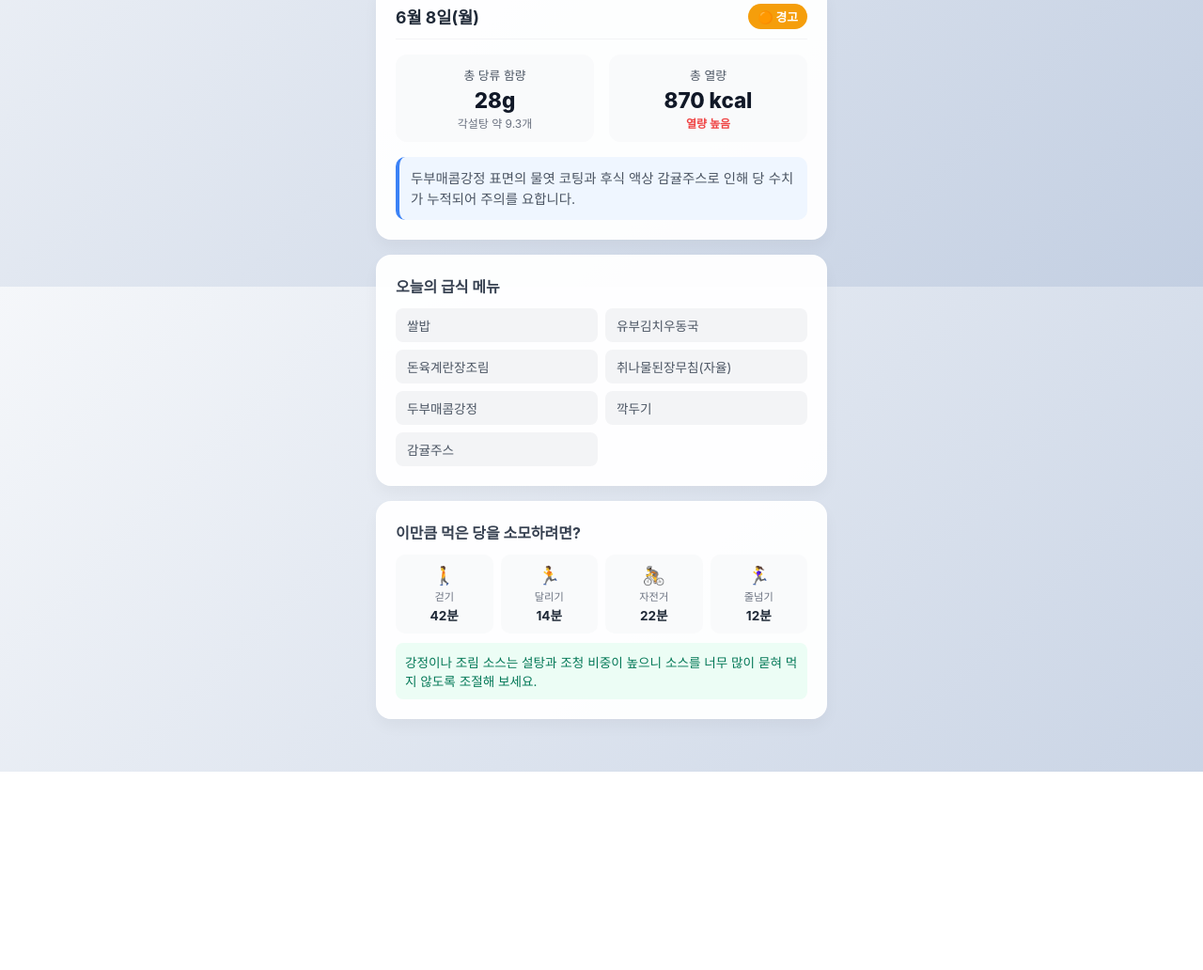
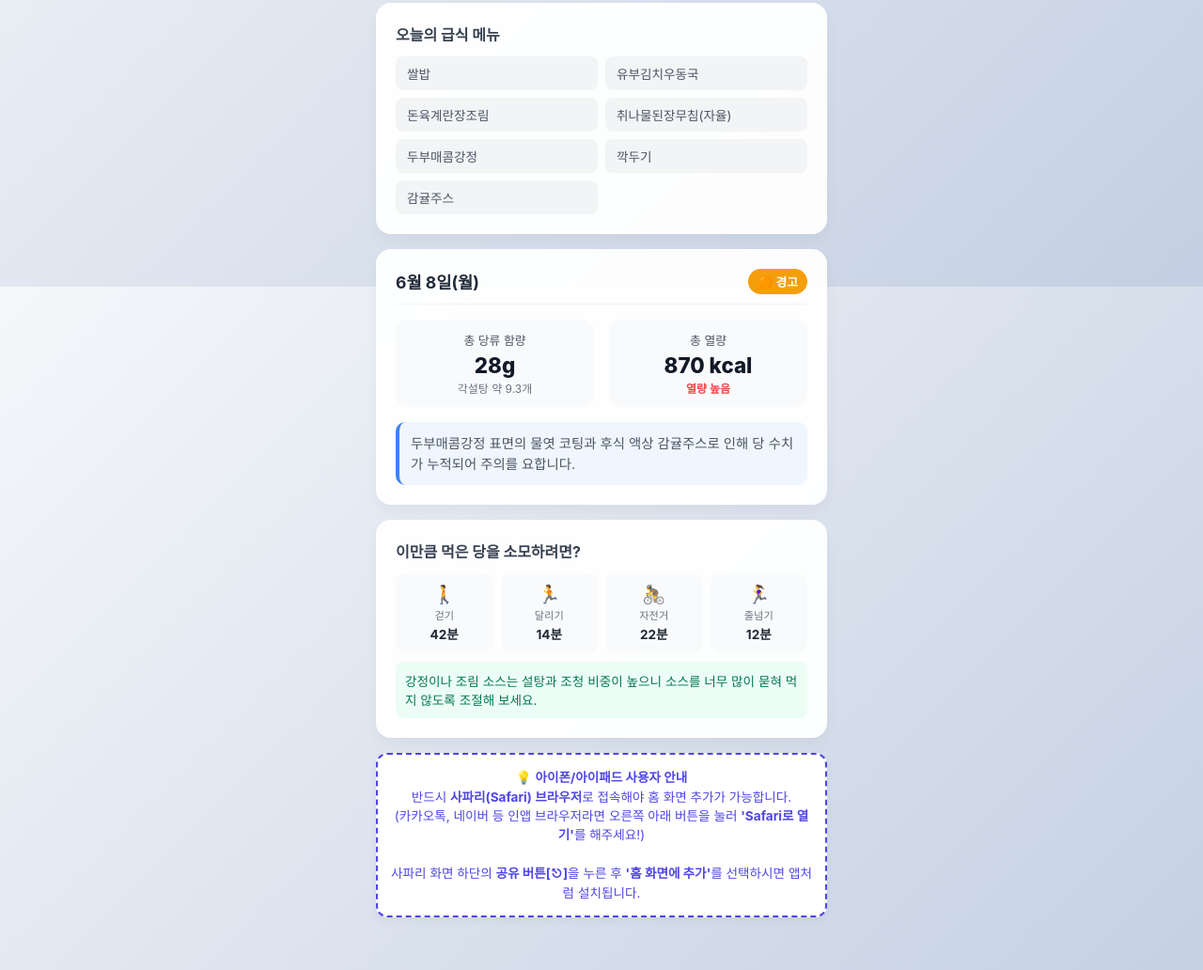
Before and after one commit to moonsmle/Sugar-scan, a plain HTML site: page index.html in a window 1280 px wide. Shown: the part 495-1527 px from the top of the page at 94% size. Before the commit the page ends 1316 px from the top, so only its background shows below. Drawn offline with Linux system fonts and the light colour scheme.

Commit message:
Update index.html

```diff
--- a/index.html
+++ b/index.html
@@ -1,4 +1,4 @@
-<!DOCTYPE html>
+<<!DOCTYPE html>
 <html lang="ko">
 <head>
     <meta charset="UTF-8">
@@ -218,14 +218,17 @@
         }
 
         #ios-text {
-            display: none;
+            /* 기본적으로 보이도록 수정 */
+            display: block;
             text-align: center;
-            font-size: 0.8rem;
+            font-size: 0.85rem;
             color: #4f46e5;
             background: white;
-            padding: 10px;
-            border-radius: 10px;
-            line-height: 1.4;
+            padding: 14px;
+            border-radius: 12px;
+            line-height: 1.5;
+            box-shadow: 0 4px 10px rgba(0,0,0,0.05);
+            border: 2px dashed #4f46e5;
         }
 
         @media (display-mode: standalone) {
@@ -253,6 +256,11 @@
     <div class="date-buttons" id="date-buttons-container"></div>
 
     <div class="card">
+        <div class="menu-title">오늘의 급식 메뉴</div>
+        <ul id="menu-container"></ul>
+    </div>
+
+    <div class="card">
         <div class="dashboard-header">
             <span id="current-date">-월 -일(-)</span>
             <span id="status-badge" class="status-box safe">🟢 보통</span>
@@ -272,11 +280,6 @@
         </div>
 
         <div id="status-text">식단 데이터를 불러오는 중입니다...</div>
-    </div>
-
-    <div class="card">
-        <div class="menu-title">오늘의 급식 메뉴</div>
-        <ul id="menu-container"></ul>
     </div>
 
     <div class="card">
@@ -307,7 +310,13 @@
     </div>
 
     <button id="pwa-button">📱 홈 화면에 앱 추가하기</button>
-    <div id="ios-text">💡 <b>iPhone/iPad 설치 방법:</b> 하단 공유 버튼[⎋]을 누른 후 <b>'홈 화면에 추가'</b>를 선택해 주세요.</div>
+
+    <div id="ios-text">
+        💡 <b>아이폰/아이패드 사용자 안내</b><br>
+        반드시 <b>사파리(Safari) 브라우저</b>로 접속해야 홈 화면 추가가 가능합니다.<br>
+        (카카오톡, 네이버 등 인앱 브라우저라면 오른쪽 아래 버튼을 눌러 <b>'Safari로 열기'</b>를 해주세요!)<br><br>
+        사파리 화면 하단의 <b>공유 버튼[⎋]</b>을 누른 후 <b>'홈 화면에 추가'</b>를 선택하시면 앱처럼 설치됩니다.
+    </div>
 </div>
 
 <script>
@@ -396,7 +405,6 @@
 
     function initApp() {
         try {
-            // 🌟 날짜 ID("06-01" 또는 "6-1")를 대소비교 가능한 순수 숫자(601)로 바꿔주는 안전장치 함수
             function dateToNum(idStr) {
                 if (!idStr || typeof idStr !== 'string') return 0;
                 const parts = idStr.split('-');
@@ -418,7 +426,7 @@
             const currentMonth = String(now.getMonth() + 1).padStart(2, '0');
             const currentDate = String(now.getDate()).padStart(2, '0');
             const todayId = currentMonth + "-" + currentDate;
-            const todayNum = dateToNum(todayId); // 예: 오늘이 6월 7일이면 607
+            const todayNum = dateToNum(todayId);
 
             let foundWeek = 1;
             let foundData = null;
@@ -433,12 +441,10 @@
                         const itemNum = dateToNum(item.id);
 
                         if (itemNum === todayNum) {
-                            // 오늘 날짜와 완전히 일치하는 급식이 있다면 선택
                             foundWeek = w;
                             foundData = item;
                             break;
                         } else if (itemNum > todayNum) {
-                            // 오늘보다 미래의 날짜인 경우, 그 중 가장 오늘과 가까운 날짜를 기록
                             const currentClosestNum = closestFutureData ? dateToNum(closestFutureData.id) : Infinity;
                             if (itemNum < currentClosestNum) {
                                 closestFutureWeek = w;
@@ -450,14 +456,11 @@
                 if (foundData) break;
             }
 
-            // 주말/공휴일이라 오늘 급식이 없는 경우
             if (!foundData) {
                 if (closestFutureData) {
-                    // 가장 가까운 다음 급식일 자동 지정 (예: 주말에 켜면 월요일 식단 자동 노출)
                     foundWeek = closestFutureWeek;
                     foundData = closestFutureData;
                 } else {
-                    // 미래 급식 데이터가 더 없다면 1주차 첫 번째 날로 세팅
                     foundWeek = 1;
                     foundData = mealData[1][0];
                 }
@@ -480,15 +483,17 @@
         let deferredPrompt;
         const pwaBtn = document.getElementById('pwa-button');
         const iosText = document.getElementById('ios-text');
-        const isIOS = /iPad|iPhone|iPod/.test(navigator.userAgent) && !window.MSStream;
 
-        if (isIOS) iosText.style.display = 'block';
+        // 홈 화면에 진짜로 '추가된 상태(standalone)'일 때만 안내문을 완전히 숨김
+        if (window.matchMedia('(display-mode: standalone)').matches) {
+            iosText.style.display = 'none';
+        }
 
         window.addEventListener('beforeinstallprompt', function(e) {
             e.preventDefault();
             deferredPrompt = e;
             pwaBtn.style.display = 'block';
-            if(isIOS) iosText.style.display = 'none';
+            iosText.style.display = 'none'; // 안드로이드 크롬 등 기기에서는 iOS 안내문 숨기기
 
             pwaBtn.onclick = function() {
                 pwaBtn.style.display = 'none';
```
